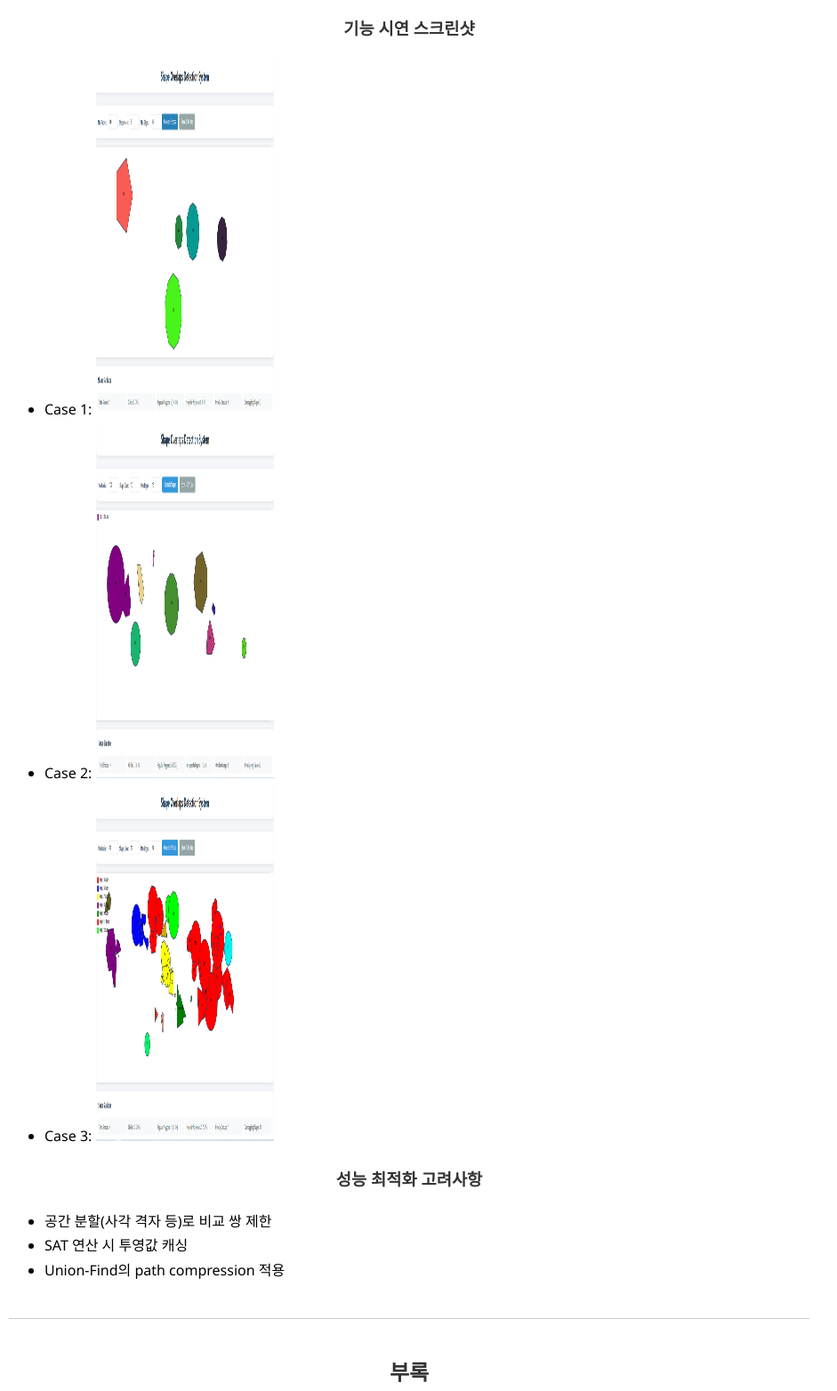
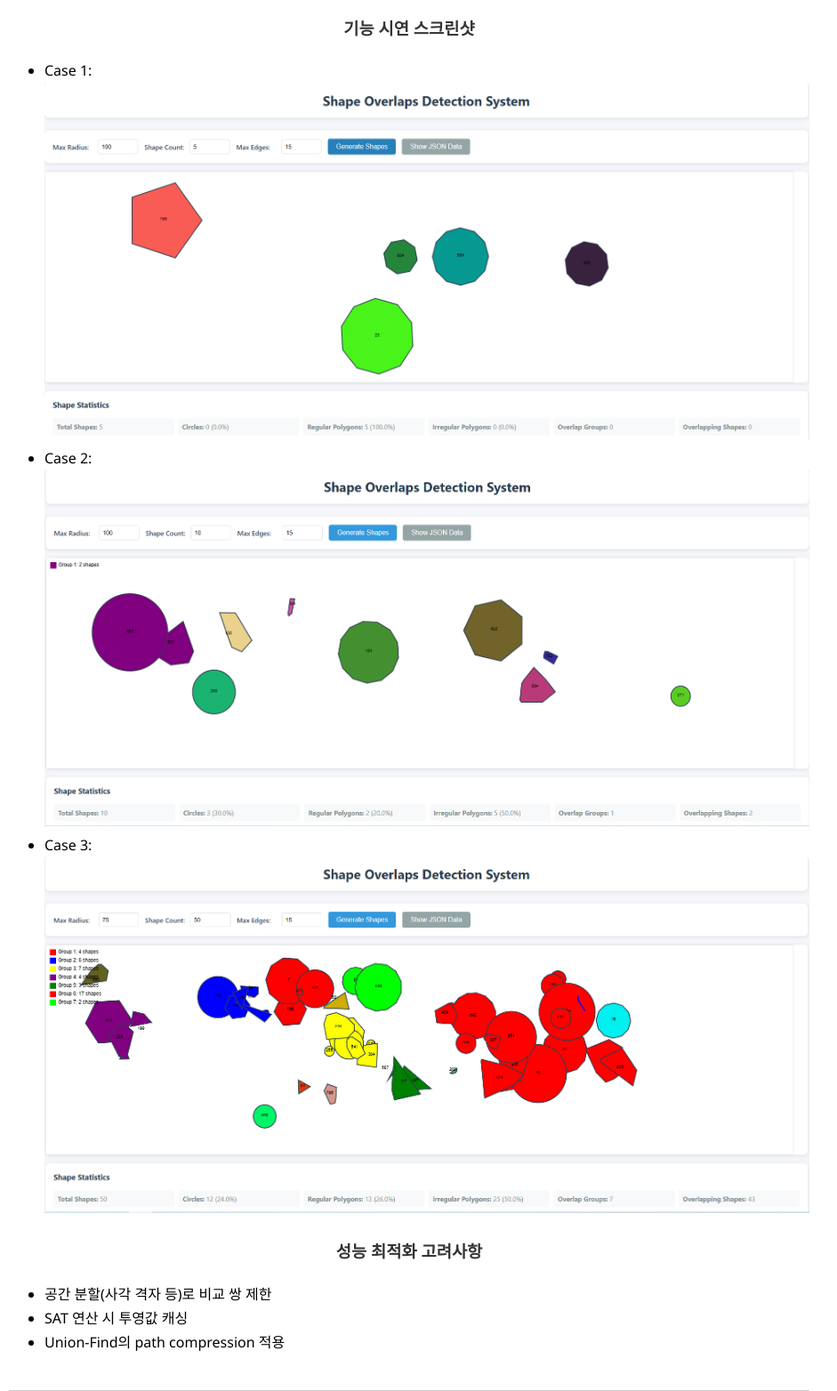
Before and after one commit to ID-EN/ID-EN.github.io, a plain HTML site: page index.html in a window 1280 px wide. Shown: the part 3631-5195 px from the top of the page at 89% size, without its empty margins (180-1121 px from the left). Drawn offline with Linux system fonts and the light colour scheme.

Commit message:
Update index.html

```diff
--- a/index.html
+++ b/index.html
@@ -196,9 +196,9 @@
 
     <h3>기능 시연 스크린샷</h3>
     <ul>
-      <li>Case 1: <img src="https://github.com/ID-EN/ID-EN.github.io/blob/main/Case%201.PNG" width="200" height="400"></li>
-      <li>Case 2: <img src="https://github.com/ID-EN/ID-EN.github.io/blob/main/Case%202.PNG" width="200" height="400"></li>
-      <li>Case 3: <img src="https://github.com/ID-EN/ID-EN.github.io/blob/main/Case%203.PNG" width="200" height="400"></li>
+      <li>Case 1: <img src="https://github.com/ID-EN/ID-EN.github.io/blob/main/Case%201.PNG" width="100%" height="400"></li>
+      <li>Case 2: <img src="https://github.com/ID-EN/ID-EN.github.io/blob/main/Case%202.PNG" width="100%" height="400"></li>
+      <li>Case 3: <img src="https://github.com/ID-EN/ID-EN.github.io/blob/main/Case%203.PNG" width="100%" height="400"></li>
     </ul>
 
     <h3>성능 최적화 고려사항</h3>
```
